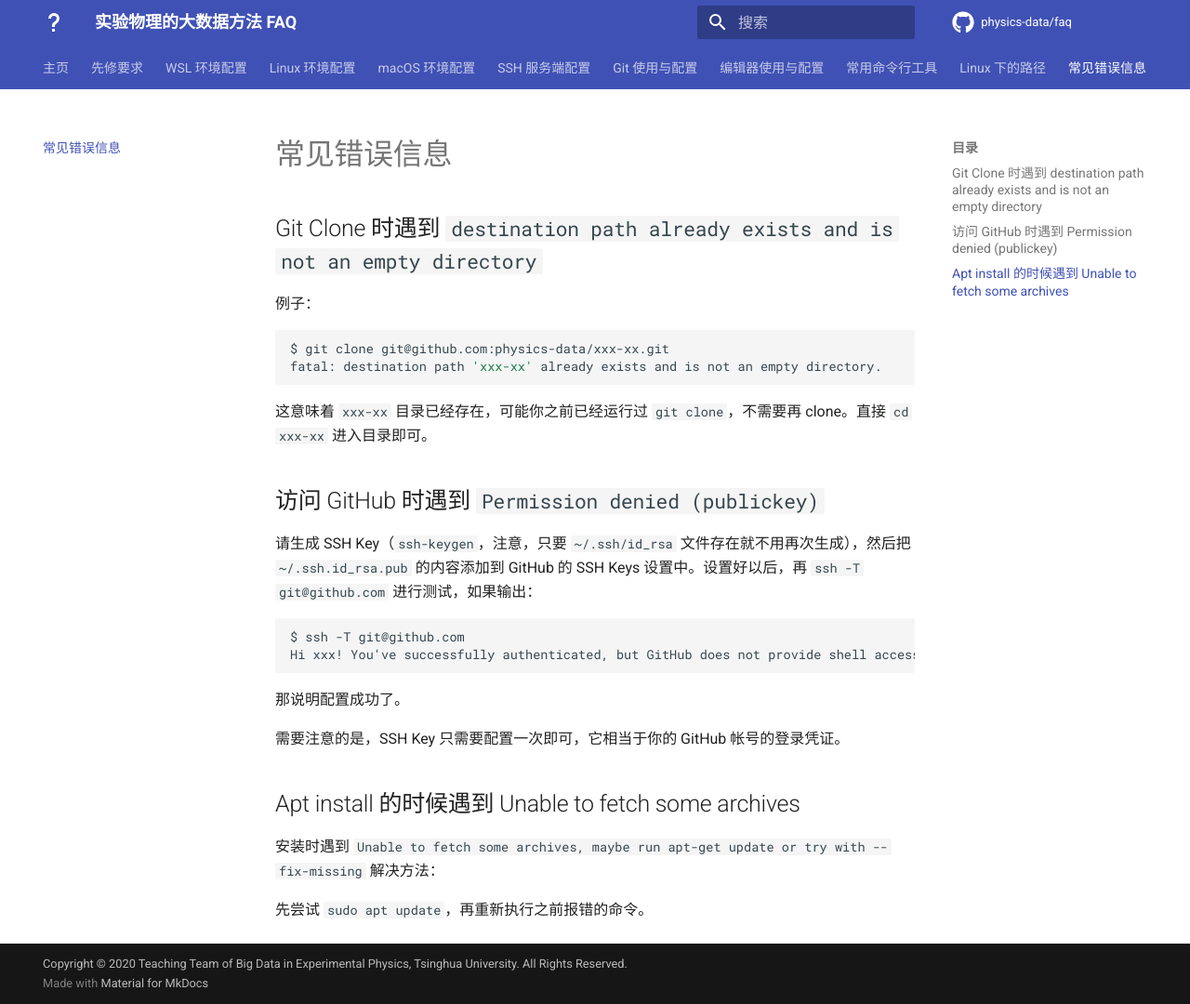
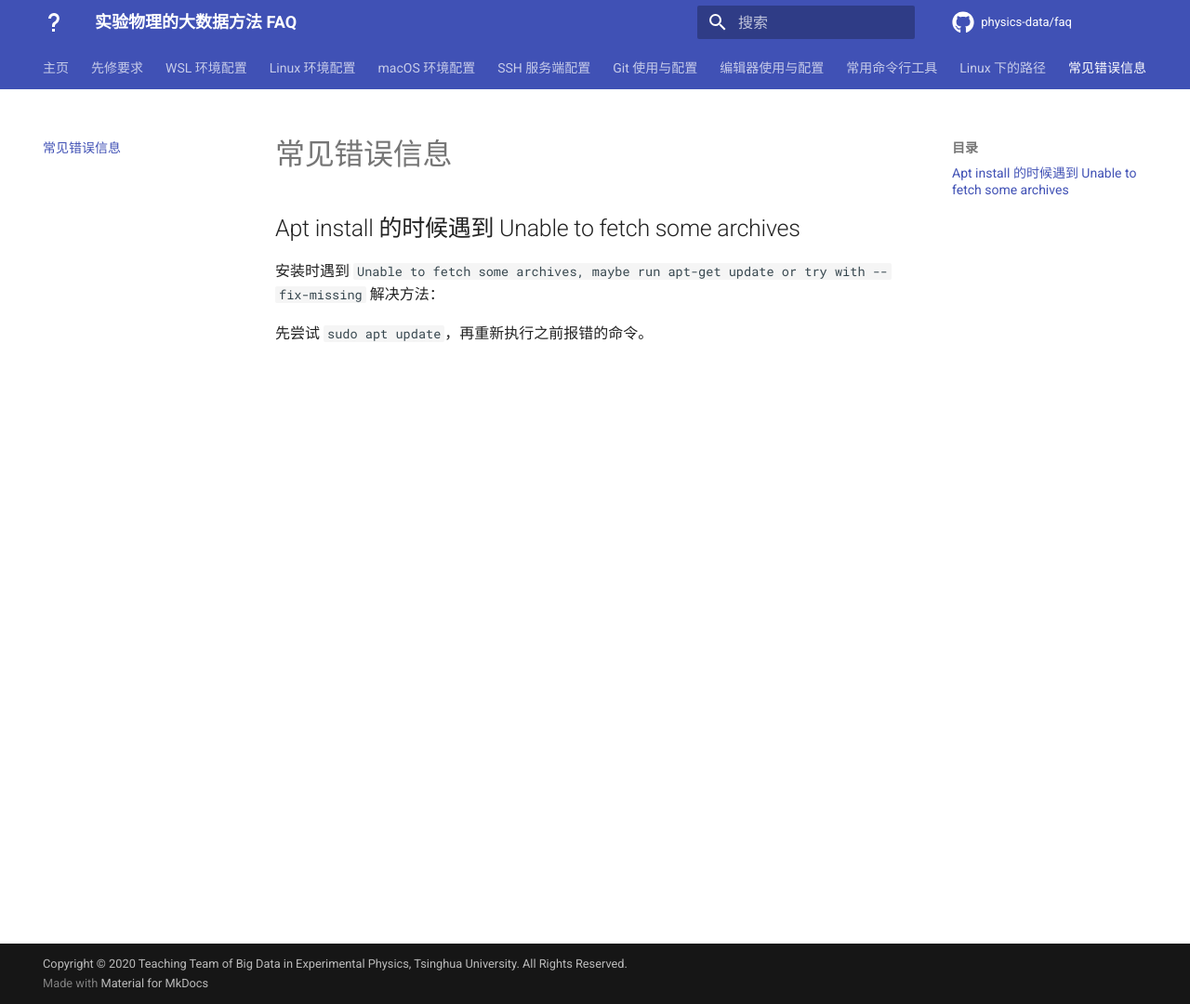
Before and after one commit to physics-data/faq, an MkDocs documentation site: the page built from docs/error.md, in a window 1280 px wide and 1080 px high. Shown: the whole window at 93% size. Built offline with MkDocs 1.6.1 and Material for MkDocs 9.7.7, drawn with Linux system fonts in a browser that asks for light colours; comment, search, counter and statistics services are not loaded.

Commit message:
Multiple cleanup

````diff
--- a/docs/error.md
+++ b/docs/error.md
@@ -1,27 +1,3 @@
-## Git Clone 时遇到 `destination path already exists and is not an empty directory`
-
-例子：
-
-```bash
-$ git clone git@github.com:physics-data/xxx-xx.git
-fatal: destination path 'xxx-xx' already exists and is not an empty directory.
-```
-
-这意味着 `xxx-xx` 目录已经存在，可能你之前已经运行过 `git clone`，不需要再 clone。直接 `cd xxx-xx` 进入目录即可。
-
-## 访问 GitHub 时遇到 `Permission denied (publickey)`
-
-请生成 SSH Key（`ssh-keygen`，注意，只要 `~/.ssh/id_rsa` 文件存在就不用再次生成），然后把 `~/.ssh.id_rsa.pub` 的内容添加到 GitHub 的 SSH Keys 设置中。设置好以后，再 `ssh -T git@github.com` 进行测试，如果输出：
-
-```bash
-$ ssh -T git@github.com
-Hi xxx! You've successfully authenticated, but GitHub does not provide shell access.
-```
-
-那说明配置成功了。
-
-需要注意的是，SSH Key 只需要配置一次即可，它相当于你的 GitHub 帐号的登录凭证。
-
 ## Apt install 的时候遇到 Unable to fetch some archives
 
 安装时遇到 `Unable to fetch some archives, maybe run apt-get update or try with --fix-missing` 解决方法：
--- a/docs/git.md
+++ b/docs/git.md
@@ -64,10 +64,21 @@ git config --global user.email "name@example.com" # 请使用注册 GitHub 的
 - 如果这样做，会给队友造成很多麻烦。
 - 可以加一个新的 commit，说明前一个 commit 哪里错了，是如何修改的。
 
-## Push 的适合出现 Permission denied 错误
+## Push 的时候出现 Permission denied 错误
 
 Push 的时候，显示 `ERROR: Permission to physics-data/xxx.git denied to xxx` 错误的适合，可能是以下这些情况：
 
 1. 可能是没有配置 SSH Key，请按照 SSH Key 的配置方法进行排查
 2. 可能是用错了仓库，一般来说，如果上面显示 `Permission to physics-data/tpl_xxx.git denied`，一般是你在 `git clone` 的时候目标是错误的，应该是 `git clone git@github.com:physics-data/xxx-xxx.git`，会出现你的 GitHub 用户名
 3. 可能是出现了拼写错误，请仔细和网页版比对
+
+## Git Clone 时遇到 `destination path already exists and is not an empty directory`
+
+例子：
+
+```bash
+$ git clone git@github.com:physics-data/xxx-xx.git
+fatal: destination path 'xxx-xx' already exists and is not an empty directory.
+```
+
+这意味着 `xxx-xx` 目录已经存在，可能你之前已经运行过 `git clone`，不需要再 clone。直接 `cd xxx-xx` 进入目录即可。
````
Also changed, not shown: docs/index.md (+1 -1 lines), docs/path.md (+6 -0 lines).
